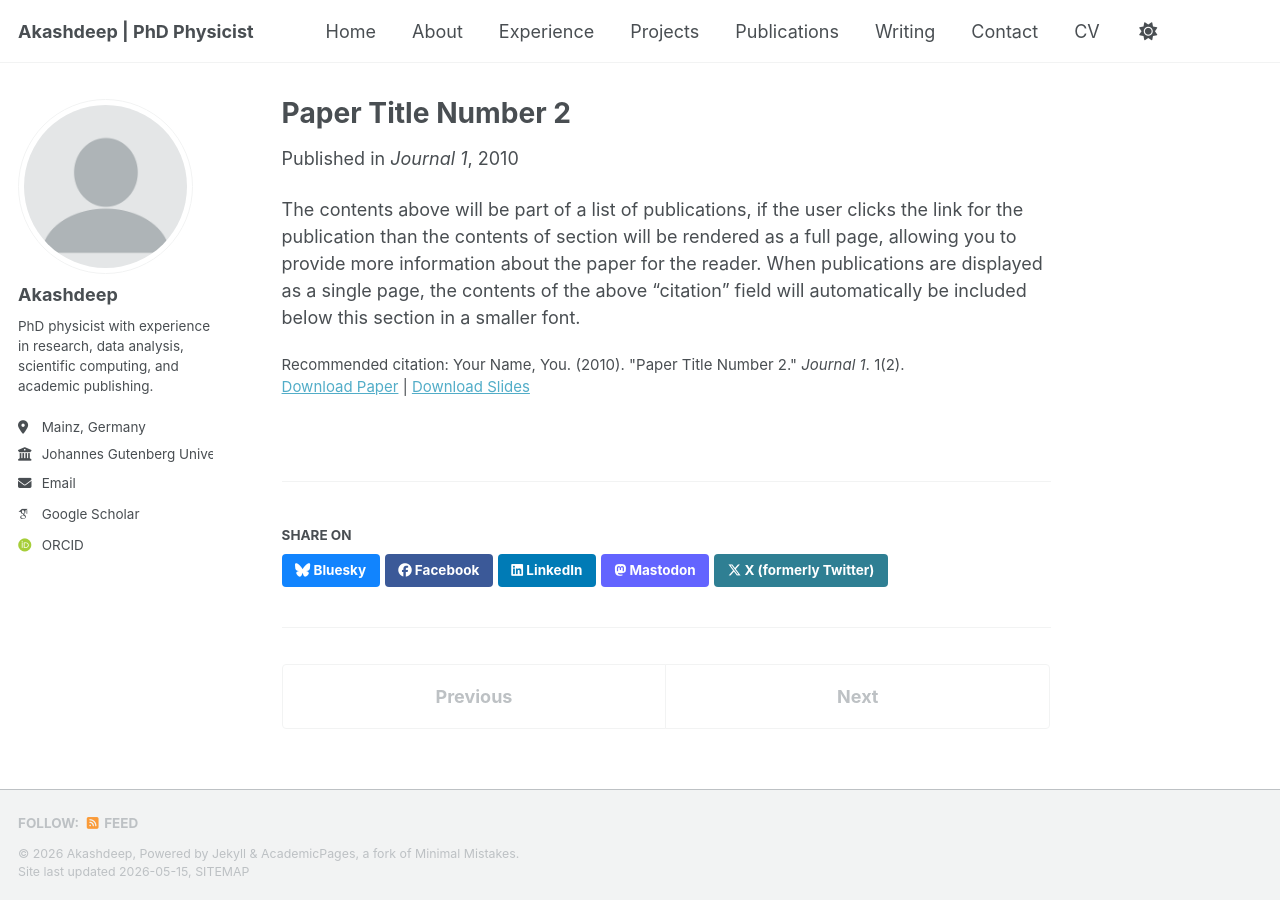
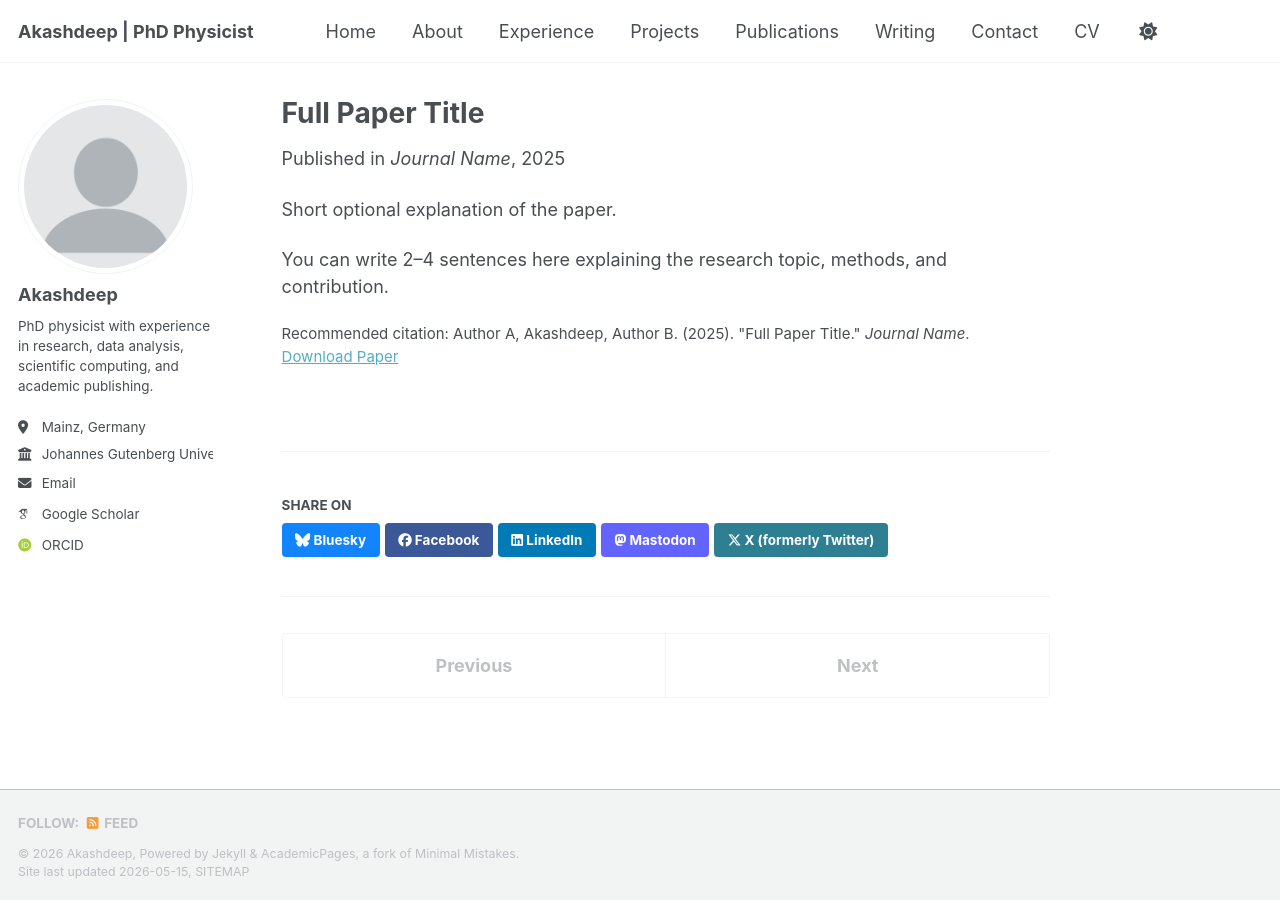
Before and after one commit to a-akashdeep/a-akashdeep, a Jekyll site: the page built from _publications/2010-10-01-paper-title-number-2.md, in a window 1280 px wide. Built offline with Jekyll 4.4.1, drawn with Linux system fonts in a browser that asks for light colours; some web fonts are replaced; a script bundle is joined from its source files by our own code; library files that are not in the unit come from our copies.

Commit message:
Update 2010-10-01-paper-title-number-2.md

```diff
--- a/_publications/2010-10-01-paper-title-number-2.md
+++ b/_publications/2010-10-01-paper-title-number-2.md
@@ -1,14 +1,15 @@
 ---
-title: "Paper Title Number 2"
+title: "Full Paper Title"
 collection: publications
 category: manuscripts
-permalink: /publication/2010-10-01-paper-title-number-2
-excerpt: 'This paper is about the number 2. The number 3 is left for future work.'
-date: 2010-10-01
-venue: 'Journal 1'
-slidesurl: 'https://academicpages.github.io/files/slides2.pdf'
-paperurl: 'https://academicpages.github.io/files/paper2.pdf'
-citation: 'Your Name, You. (2010). &quot;Paper Title Number 2.&quot; <i>Journal 1</i>. 1(2).'
+permalink: /publication/2025-01-15-my-paper-title
+excerpt: "Short one-sentence summary of the paper."
+date: 2025-01-15
+venue: "Journal Name"
+paperurl: "https://doi.org/your-doi-link"
+citation: "Author A, Akashdeep, Author B. (2025). &quot;Full Paper Title.&quot; <i>Journal Name</i>."
 ---
 
-The contents above will be part of a list of publications, if the user clicks the link for the publication than the contents of section will be rendered as a full page, allowing you to provide more information about the paper for the reader. When publications are displayed as a single page, the contents of the above "citation" field will automatically be included below this section in a smaller font.
+Short optional explanation of the paper.
+
+You can write 2–4 sentences here explaining the research topic, methods, and contribution.
```
